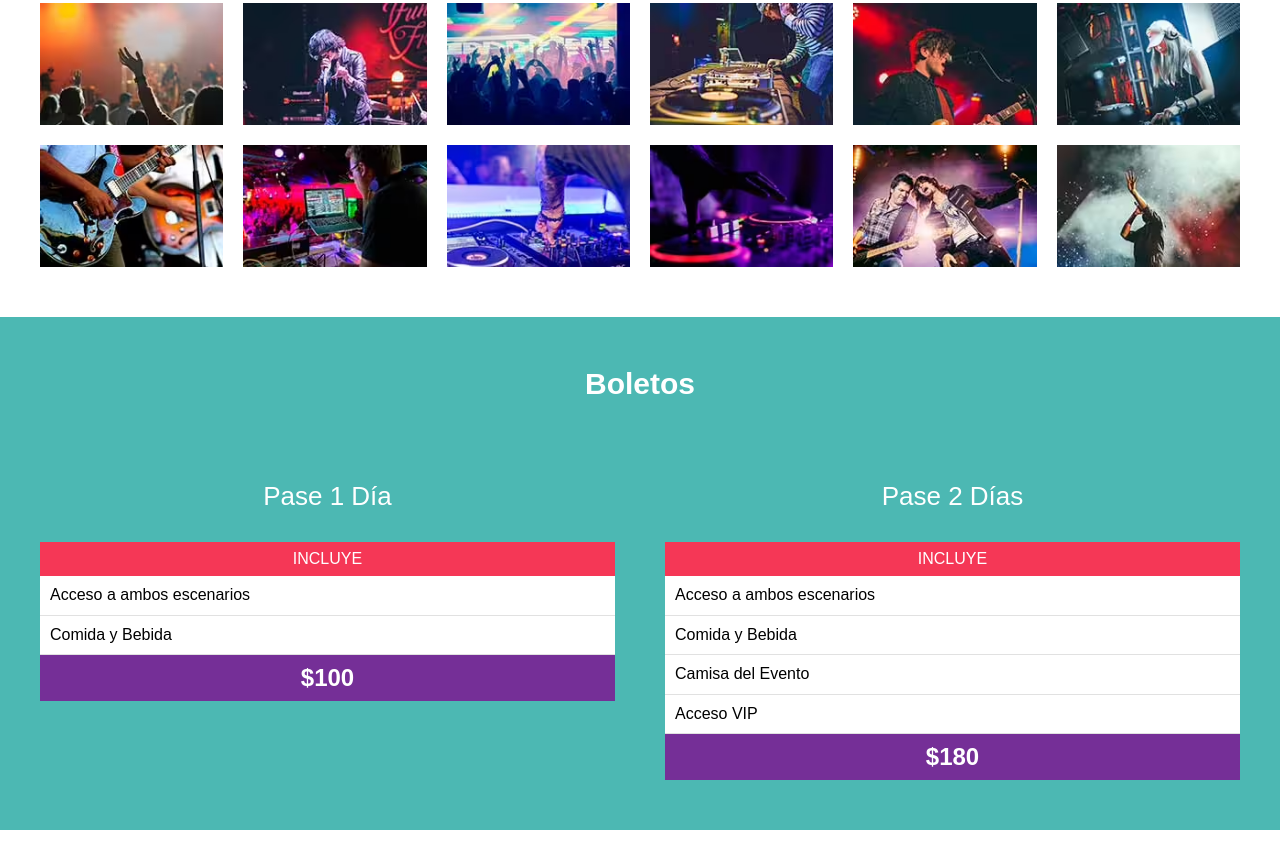
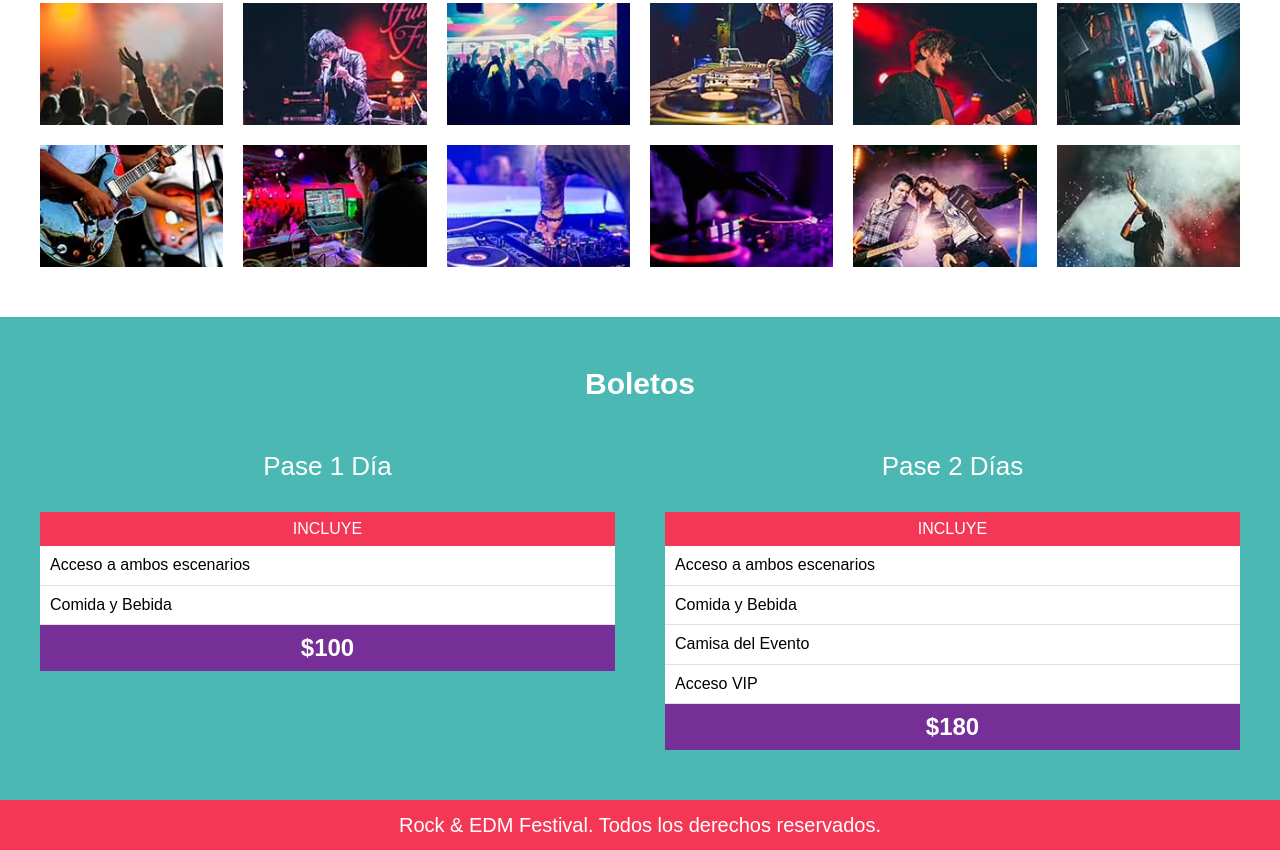
Before and after one commit to Omar0511/Festival-Musica, a website: page index.html in a window 1280 px wide. Shown: the part 2976-3826 px from the top of the page. Drawn offline with Linux system fonts and the light colour scheme.

Commit message:
Creando el footer

```diff
--- a/index.html
+++ b/index.html
@@ -182,6 +182,10 @@
         </div>
     </section>
 
+    <footer class="site-footer">
+        <p>Rock & EDM Festival. Todos los derechos reservados.</p>
+    </footer>
+
     <script src="build/js/app.js"></script>
 </body>
 </html>
--- a/src/scss/layout/_boletos.scss
+++ b/src/scss/layout/_boletos.scss
@@ -7,6 +7,7 @@
     h3 {
         text-align: center;
         color: v.$blanco;
+        margin-bottom: 2rem;
     }
 
     .contenedor-boletos {
--- /dev/null
+++ b/src/scss/layout/_footer.scss
@@ -0,0 +1,14 @@
+@use 'base/variables' as v;
+@use 'base/mixins' as m;
+
+.site-footer {
+    background-color: v.$rosa;
+    padding: 1rem;
+
+    p {
+        margin: 0;
+        text-align: center;
+        color: v.$blanco;
+    }
+
+}
--- a/src/scss/layout/_index.scss
+++ b/src/scss/layout/_index.scss
@@ -4,3 +4,4 @@
 @forward 'lineup';
 @forward 'galeria';
 @forward 'boletos';
+@forward 'footer';
```
Also changed, not shown: build/css/app.css.
